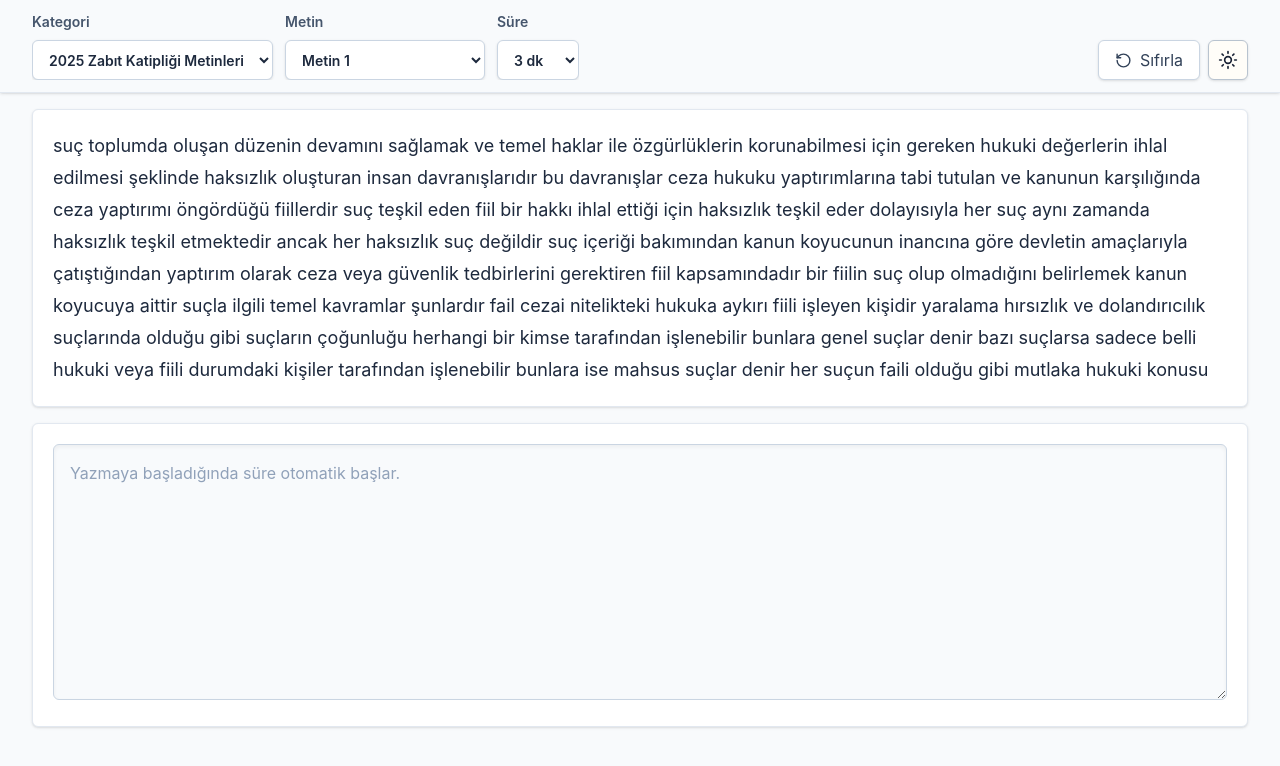
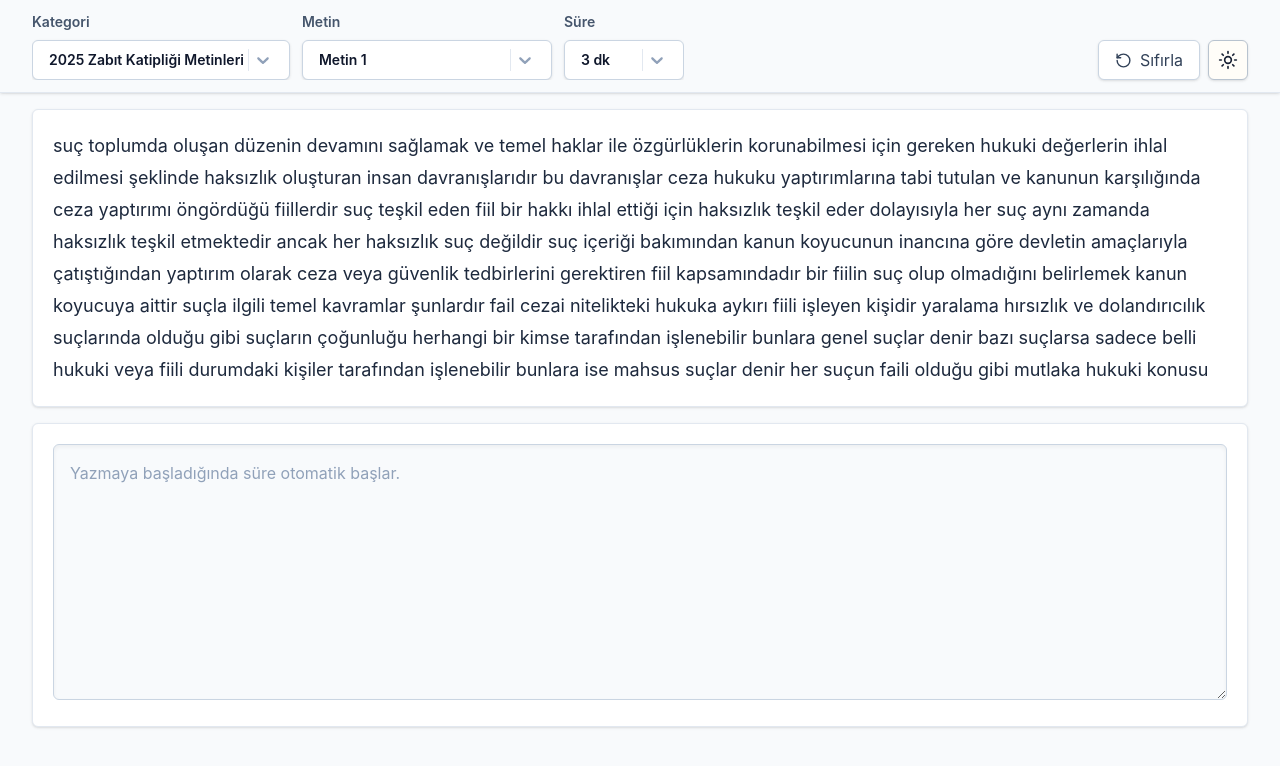
Before and after one commit to pikachutr01/typing, a React (Vite) app: page / in a window 1280 px wide. Shown: the top 766 px of the page. Built offline with nearby package versions, Linux system fonts and the light colour scheme.

Commit message:
Select güncellemesi

```diff
--- a/package.json
+++ b/package.json
@@ -18,7 +18,8 @@
     "lucide-react": "^1.17.0",
     "next-themes": "^0.4.6",
     "react": "^19.2.6",
-    "react-dom": "^19.2.6"
+    "react-dom": "^19.2.6",
+    "react-select": "^5.10.2"
   },
   "devDependencies": {
     "@eslint/js": "^10.0.1",
--- /dev/null
+++ b/src/components/CustomSelect.tsx
@@ -0,0 +1,46 @@
+import Select, { type Props as SelectProps } from 'react-select'
+
+export type OptionType = {
+  value: string | number
+  label: string
+}
+
+export function CustomSelect(props: SelectProps<OptionType, false>) {
+  return (
+    <Select
+      {...props}
+      menuPortalTarget={document.body}
+      styles={{
+        menuPortal: (base) => ({ ...base, zIndex: 9999 }),
+      }}
+      unstyled
+      classNames={{
+        control: ({ isFocused, isDisabled }) =>
+          `flex h-10 w-full rounded-md border bg-white px-3 text-sm shadow-sm transition-colors dark:bg-slate-900 ${
+            isDisabled
+              ? 'cursor-not-allowed border-slate-200 opacity-50 dark:border-slate-800'
+              : isFocused
+              ? 'border-teal-600 ring-2 ring-teal-600/20 dark:border-teal-500 dark:ring-teal-500/30'
+              : 'border-slate-300 hover:border-slate-400 dark:border-slate-700 dark:hover:border-slate-600'
+          }`,
+        menu: () =>
+          'mt-1 overflow-hidden rounded-md border border-slate-200 bg-white shadow-lg dark:border-slate-800 dark:bg-slate-900 z-50',
+        menuList: () => 'max-h-60 overflow-y-auto p-1',
+        option: ({ isFocused, isSelected }) =>
+          `cursor-pointer rounded-sm px-3 py-2 text-sm transition-colors ${
+            isSelected
+              ? 'bg-teal-600 text-white dark:bg-teal-600'
+              : isFocused
+              ? 'bg-slate-100 text-slate-900 dark:bg-slate-800 dark:text-slate-100'
+              : 'text-slate-700 dark:text-slate-300'
+          }`,
+        placeholder: () => 'text-slate-500 dark:text-slate-400',
+        singleValue: () => 'text-slate-900 dark:text-slate-100',
+        input: () => 'text-slate-900 dark:text-slate-100',
+        indicatorSeparator: () => 'bg-slate-200 dark:bg-slate-700 my-2',
+        dropdownIndicator: () => 'p-1 text-slate-400 hover:text-slate-500 dark:text-slate-500 dark:hover:text-slate-400 cursor-pointer',
+        valueContainer: () => 'gap-1 px-1',
+      }}
+    />
+  )
+}
--- a/src/components/SettingsPanel.tsx
+++ b/src/components/SettingsPanel.tsx
@@ -2,6 +2,7 @@ import { RotateCcw, Square, BarChart2, Clock } from 'lucide-react'
 import type { DurationMinutes, TestStatus, TypingText } from '../types/typing'
 import { ThemeToggle } from './ThemeToggle'
 import { motion, AnimatePresence } from 'framer-motion'
+import { CustomSelect } from './CustomSelect'
 
 type SettingsPanelProps = {
   texts: TypingText[]
@@ -22,8 +23,6 @@ type SettingsPanelProps = {
 }
 
 const durations: DurationMinutes[] = [1, 3, 5, 7, 10]
-const controlClassName =
-  'h-10 rounded-md border border-slate-300 bg-white px-3 text-slate-800 shadow-sm outline-none transition focus:border-teal-600 focus:ring-2 focus:ring-teal-600/20 disabled:bg-slate-100 disabled:text-slate-400 dark:border-slate-700 dark:bg-slate-900 dark:text-slate-200 dark:focus:border-teal-500 dark:focus:ring-teal-500/30 dark:disabled:bg-slate-800 dark:disabled:text-slate-500'
 
 export function SettingsPanel({
   texts,
@@ -60,54 +59,47 @@ export function SettingsPanel({
               exit={{ height: 0, opacity: 0, marginTop: -8 }}
               className="flex flex-wrap w-full lg:w-auto items-end gap-3 overflow-hidden"
             >
-              <label className="grid gap-2 text-sm font-semibold text-slate-600 dark:text-slate-400">
+              <label className="grid gap-2 text-sm font-semibold text-slate-600 dark:text-slate-400 min-w-[150px]">
                 Kategori
-                <select
-                  className={controlClassName}
-                  value={selectedCategory}
-                  disabled={isRunning}
-                  onChange={(event) => onCategoryChange(event.target.value)}
-                >
-                  {categories.map((category) => (
-                    <option key={category} value={category}>
-                      {category}
-                    </option>
-                  ))}
-                </select>
+                <CustomSelect
+                  value={{ value: selectedCategory, label: selectedCategory }}
+                  options={categories.map((c) => ({ value: c, label: c }))}
+                  isDisabled={isRunning}
+                  onChange={(option) => {
+                    if (option) onCategoryChange(option.value as string)
+                  }}
+                  isSearchable={false}
+                />
               </label>
 
-              <label className="grid gap-2 text-sm font-semibold text-slate-600 dark:text-slate-400 flex-1 min-w-[200px]">
+              <label className="grid gap-2 text-sm font-semibold text-slate-600 dark:text-slate-400 flex-1 min-w-[250px]">
                 Metin
-                <select
-                  className={controlClassName}
-                  value={selectedTextId}
-                  disabled={isRunning}
-                  onChange={(event) => onTextChange(event.target.value)}
-                >
-                  {texts.map((text) => (
-                    <option key={text.id} value={text.id}>
-                      {text.title}
-                    </option>
-                  ))}
-                </select>
+                <CustomSelect
+                  value={{
+                    value: selectedTextId,
+                    label: texts.find((t) => t.id === selectedTextId)?.title ?? '',
+                  }}
+                  options={texts.map((t) => ({ value: t.id, label: t.title }))}
+                  isDisabled={isRunning}
+                  onChange={(option) => {
+                    if (option) onTextChange(option.value as string)
+                  }}
+                  isSearchable={true}
+                  placeholder="Metin ara..."
+                />
               </label>
 
-              <label className="grid gap-2 text-sm font-semibold text-slate-600 dark:text-slate-400">
+              <label className="grid gap-2 text-sm font-semibold text-slate-600 dark:text-slate-400 min-w-[120px]">
                 Süre
-                <select
-                  className={controlClassName}
-                  value={durationMinutes}
-                  disabled={isRunning}
-                  onChange={(event) =>
-                    onDurationChange(Number(event.target.value) as DurationMinutes)
-                  }
-                >
-                  {durations.map((duration) => (
-                    <option key={duration} value={duration}>
-                      {duration} dk
-                    </option>
-                  ))}
-                </select>
+                <CustomSelect
+                  value={{ value: durationMinutes, label: `${durationMinutes} dk` }}
+                  options={durations.map((d) => ({ value: d, label: `${d} dk` }))}
+                  isDisabled={isRunning}
+                  onChange={(option) => {
+                    if (option) onDurationChange(Number(option.value) as DurationMinutes)
+                  }}
+                  isSearchable={false}
+                />
               </label>
             </motion.div>
           )}
```
Also changed, not shown: 1 other file (tests, documents, lock files or other folders).
